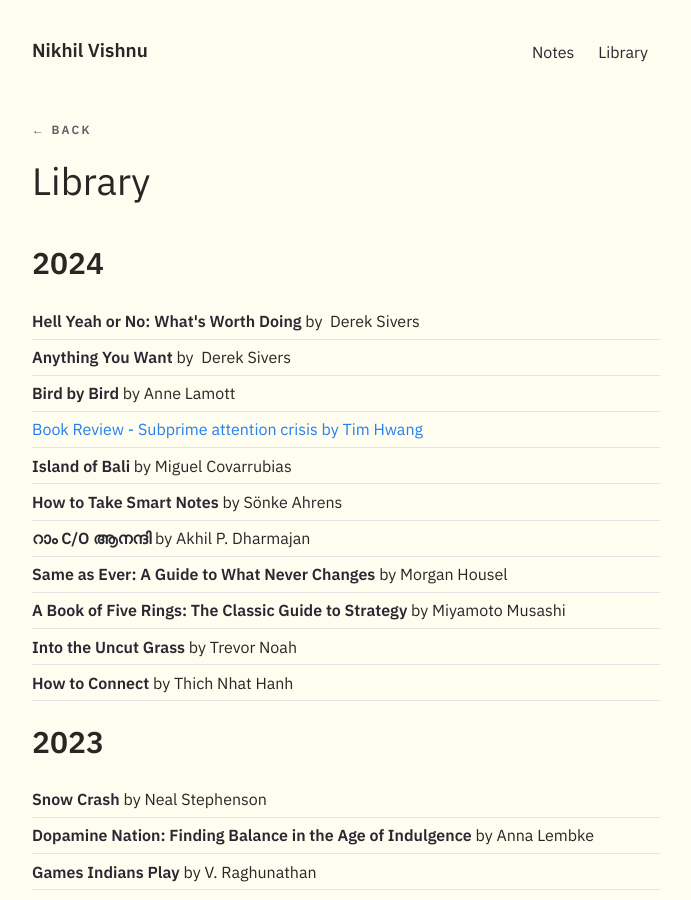
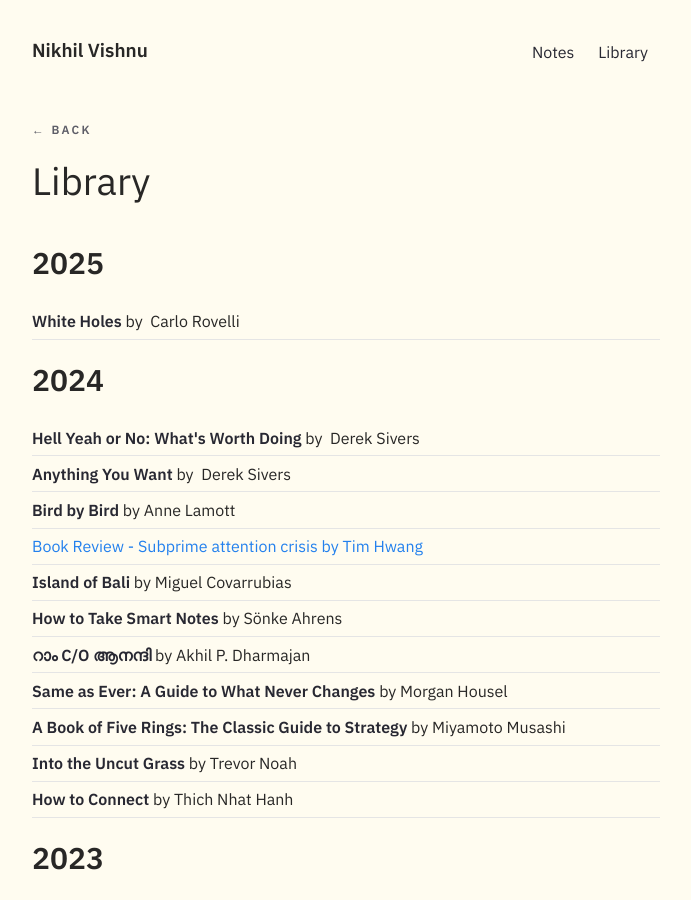
Before and after one commit to nikhilvishnu/nikhilvishnu.github.io, a Jekyll site: the page built from pages/Library.md, in a window 1280 px wide and 900 px high. Shown: the whole window, without its empty margins (294-985 px from the left). Built offline with Jekyll 4.4.1, drawn with Linux system fonts in a browser that asks for light colours; comment, search, counter and statistics services are not loaded.

Commit message:
Library update

```diff
--- a/pages/Library.md
+++ b/pages/Library.md
@@ -6,6 +6,8 @@ title: Library
 format: list
 ---
 
+## 2025
+- **White Holes** by  Carlo Rovelli
 
 ## 2024
 
```
